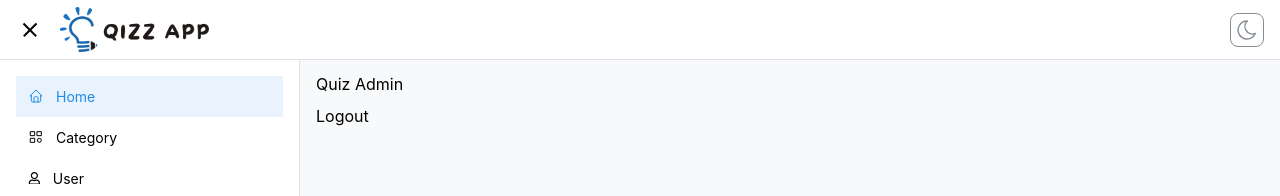
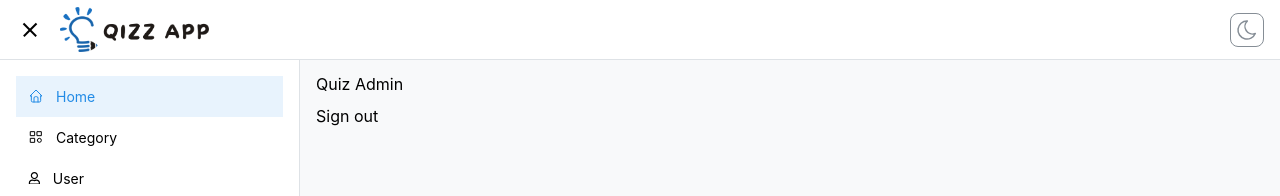
Before and after one commit to HN2B2/qizz-admin, a Next.js app: page / in a window 1280 px wide. Shown: the top 196 px of the page. Built offline with nearby package versions, Linux system fonts and the light colour scheme.

Commit message:
fix: file name

```diff
--- a/src/pages/index.tsx
+++ b/src/pages/index.tsx
@@ -8,7 +8,7 @@ export default function Home() {
 
     return (
         <MainLayout breadcrumbs={breadcrumbsItems}>
-            <Link href="/auth/logout">Logout</Link>
+            <Link href="/auth/logout">Sign out</Link>
         </MainLayout>
     )
 }
```
